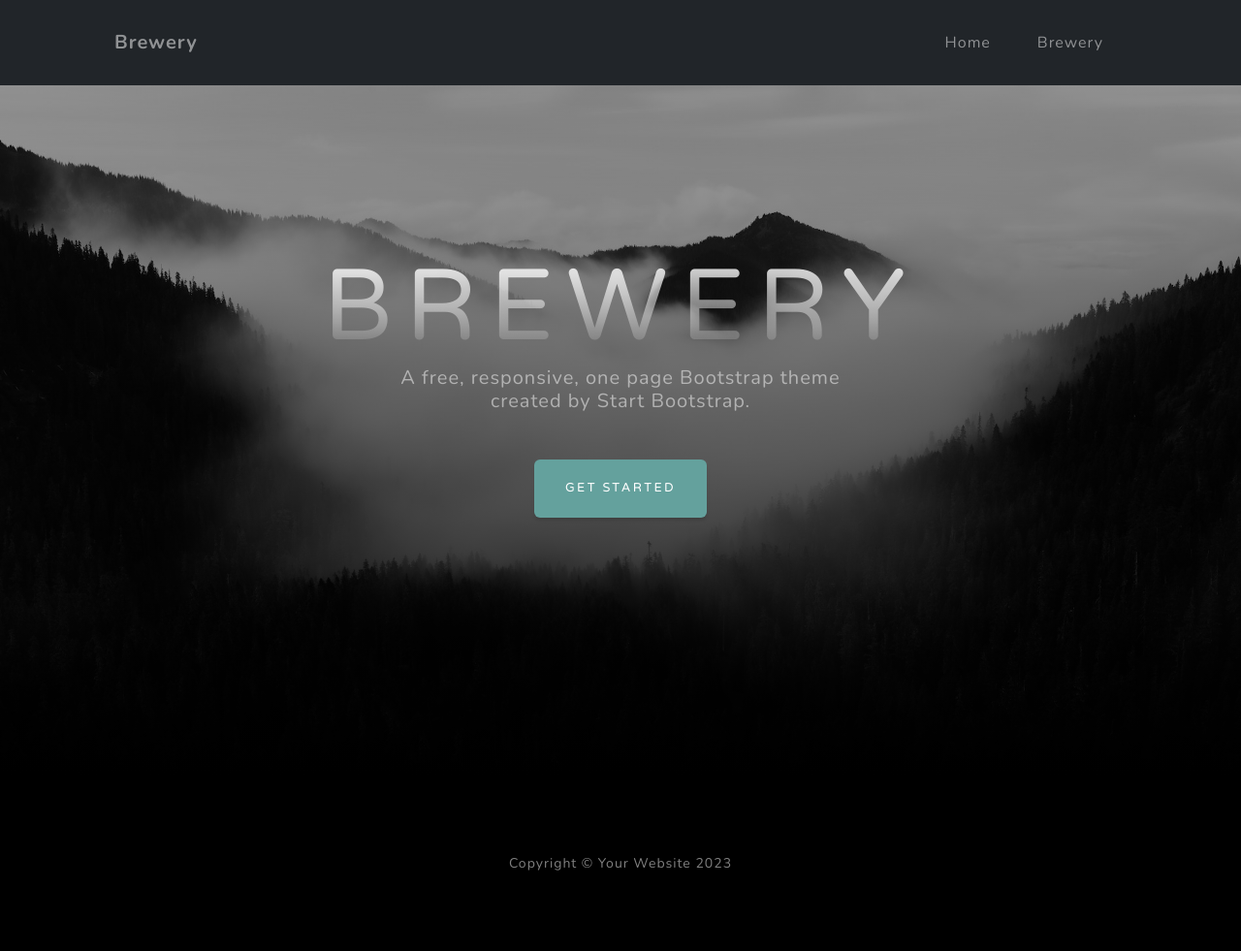
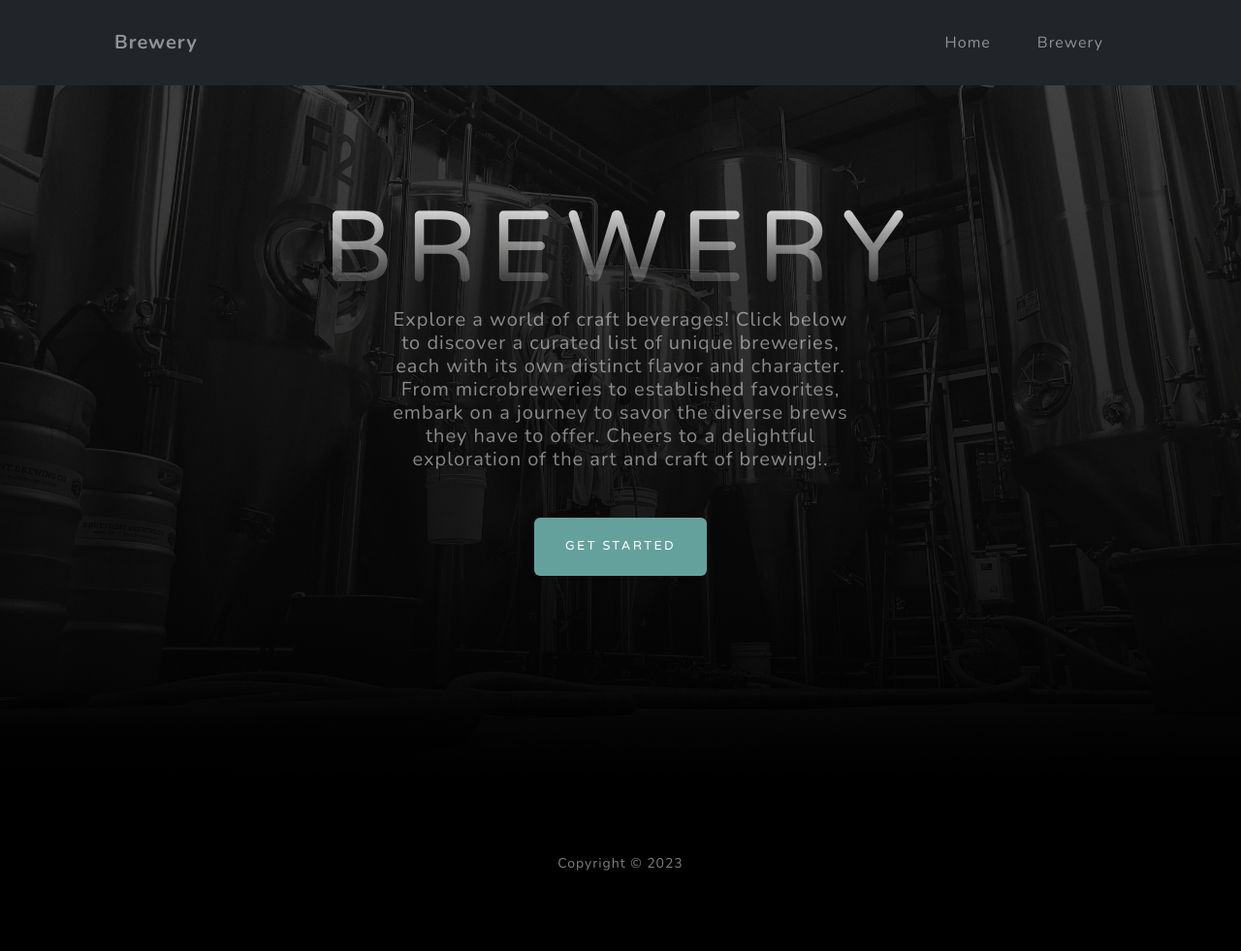
Before and after one commit to Okamiryuku/API-Based-Website, a Flask app: page / in a window 1280 px wide. Shown: the whole page at 97% size. Run offline with Flask 3, Linux system fonts and the light colour scheme; some libraries are stand-ins or nearby versions.

Commit message:
Final Adjustments

```diff
--- a/templates/index.html
+++ b/templates/index.html
@@ -5,7 +5,7 @@
         <meta name="viewport" content="width=device-width, initial-scale=1, shrink-to-fit=no" />
         <meta name="description" content="" />
         <meta name="author" content="" />
-        <title>Grayscale - Start Bootstrap Theme</title>
+        <title>Brewery Paradise</title>
         <link rel="icon" type="image/x-icon" href="/static/assets/favicon.ico" />
         <!-- Font Awesome icons (free version)-->
         <script src="https://use.fontawesome.com/releases/v6.3.0/js/all.js" crossorigin="anonymous"></script>
@@ -19,7 +19,7 @@
         <!-- Navigation-->
         <nav class="navbar navbar-expand-lg navbar-dark bg-dark fixed-top" id="mainNav">
             <div class="container px-4 px-lg-5">
-                <a class="navbar-brand" href="#page-top">Brewery</a>
+                <a class="navbar-brand" href="{{ url_for('home') }}">Brewery</a>
                 <button class="navbar-toggler navbar-toggler-right" type="button" data-bs-toggle="collapse" data-bs-target="#navbarResponsive" aria-controls="navbarResponsive" aria-expanded="false" aria-label="Toggle navigation">
                     Menu
                     <i class="fas fa-bars"></i>
@@ -39,7 +39,7 @@
                 <div class="d-flex justify-content-center">
                     <div class="text-center">
                         <h1 class="mx-auto my-0 text-uppercase">Brewery</h1>
-                        <h2 class="text-white-50 mx-auto mt-2 mb-5">A free, responsive, one page Bootstrap theme created by Start Bootstrap.</h2>
+                        <h2 class="text-white-50 mx-auto mt-2 mb-5">Explore a world of craft beverages! Click below to discover a curated list of unique breweries, each with its own distinct flavor and character. From microbreweries to established favorites, embark on a journey to savor the diverse brews they have to offer. Cheers to a delightful exploration of the art and craft of brewing!.</h2>
                         <a class="btn btn-primary" href="{{ url_for('brewery') }}">Get Started</a>
                     </div>
                 </div>
@@ -62,7 +62,12 @@
                                     <p class="mb-0 text-white-50">Address: {{ data['address_1'] }}</p>
                                     <p class="mb-0 text-white-50">State: {{ data['state_province'] }}</p>
                                     <p class="mb-0 text-white-50">Country: {{ data['country'] }}</p>
-                                    <a class="mb-0 text-white-50" href="{{ data['website_url'] }}" target="_blank">URL: {{ data['website_url'] }}</a>                                </div>
+                                    {% if data['website_url'] == none %}
+                                    <p class="mb-0 text-white-50">It doesn't have a URL :(</p>
+                                    {% else %}
+                                    <a class="mb-0 text-white-50" href="{{ data['website_url'] }}" target="_blank">URL: {{ data['website_url'] }}</a>
+                                    {% endif %}
+                                </div>
                             </div>
                         </div>
                     </div>
@@ -72,7 +77,7 @@
         </section>
         {% endif %}
         <!-- Footer-->
-        <footer class="footer bg-black small text-center text-white-50"><div class="container px-4 px-lg-5">Copyright &copy; Your Website 2023</div></footer>
+        <footer class="footer bg-black small text-center text-white-50"><div class="container px-4 px-lg-5">Copyright &copy; 2023</div></footer>
         <!-- Bootstrap core JS-->
         <script src="https://cdn.jsdelivr.net/npm/bootstrap@5.2.3/dist/js/bootstrap.bundle.min.js"></script>
         <!-- Core theme JS-->
```
Also changed, not shown: static/assets/img/bg-masthead.jpg, static/assets/img/bg-signup.jpg (deleted), static/assets/img/demo-image-01.jpg (deleted), static/assets/img/demo-image-02.jpg (deleted), static/assets/img/ipad.png (deleted).
